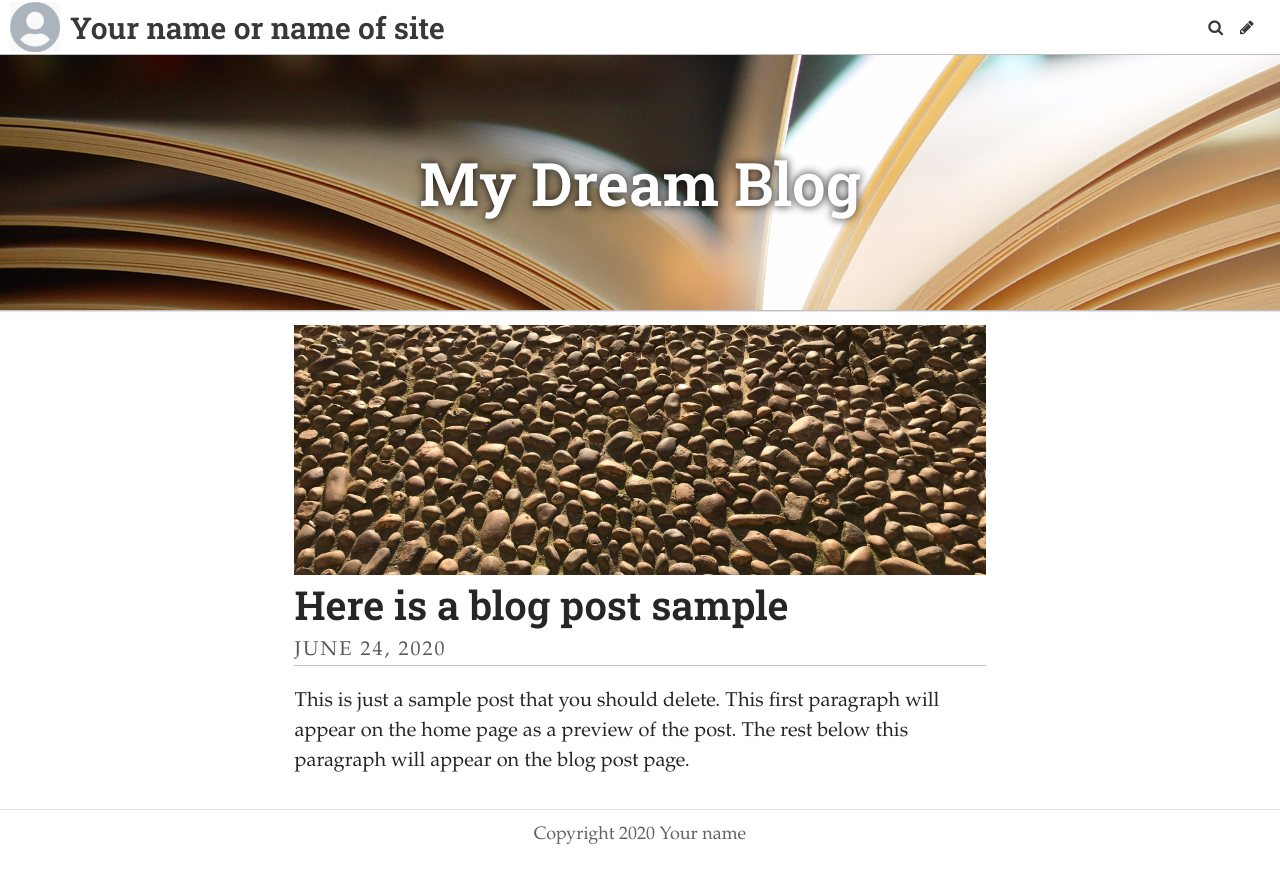
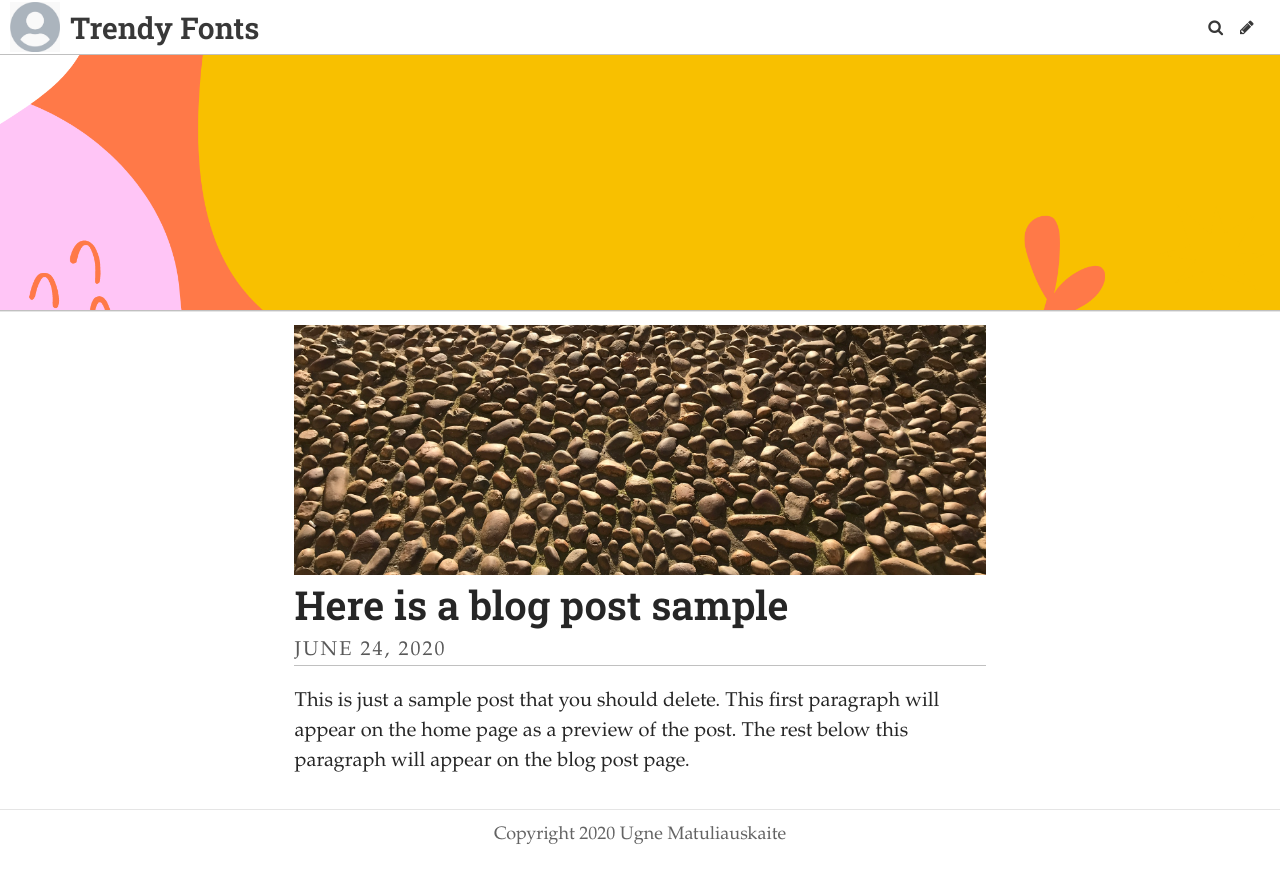
Before and after one commit to Pumpkinhead98/populartypo, a Jekyll site: the page built from index.html, in a window 1280 px wide. Shown: the top 883 px of the page. Built offline with Jekyll 4.4.1, drawn with Linux system fonts in a browser that asks for light colours; some web fonts are replaced; the list of posts is cut into pages by our own code.

Commit message:
Update Settings “general”

```diff
--- a/_data/settings.yml
+++ b/_data/settings.yml
@@ -1,11 +1,13 @@
-title: Your name or name of site
-description: A website with a blog
-header_text: My Dream Blog
-footer_text: Copyright 2020 Your name
-header_feature_image: ../uploads/pages.jpg
-bannerheight: "20vmax"
-gridlayout: false
+title: "Trendy Fonts "
+description: "This is a blog about typography I find interesting in popular
+  culture (movies/TV shows, fashion, books etc.) "
+header_text: ""
+footer_text: "Copyright 2020 Ugne Matuliauskaite "
+header_feature_image: ../uploads/trendy-fonts.png
+bannerheight: 20vmax
 logo: /uploads/logo.jpg
 favicon: /uploads/favicon.ico
+gridlayout: false
+fixednavbar: false
 upzoom: true
-fixednavbar: false
+items: []
```
Also changed, not shown: uploads/trendy-fonts.png (added).
